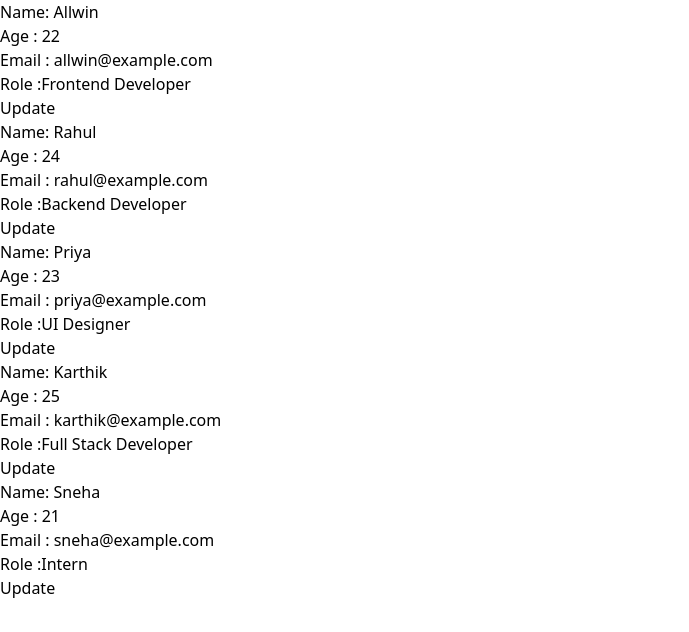
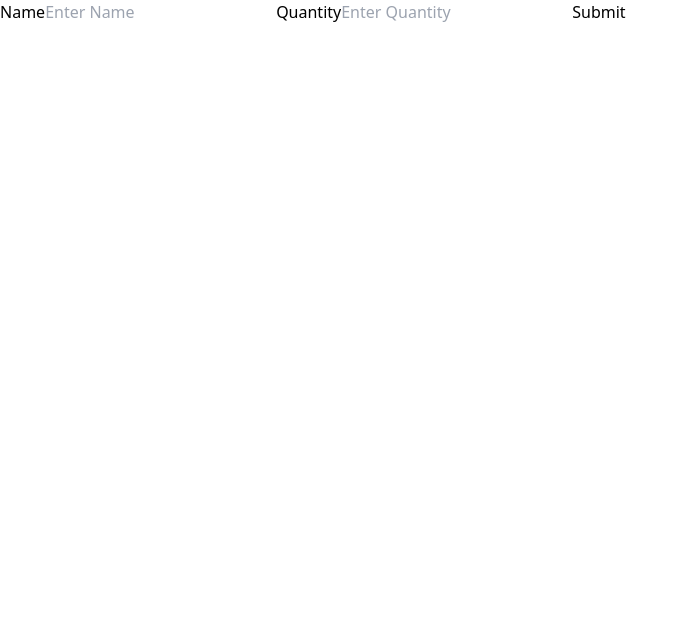
Before and after one commit to Allwin-d/Practice, a React (Vite) app: page / in a window 1280 px wide. Shown: the top 632 px of the page, without its empty margins (0-689 px from the left). Built offline with nearby package versions, Linux system fonts and the light colour scheme.

Commit message:
useState adding an item

```diff
--- a/src/App.tsx
+++ b/src/App.tsx
@@ -10,8 +10,9 @@
 // import ArrayOfObj from "./components/ArrayOfObj";
 // import Counter from "./components/UseState/Counter";
 // import TodoList from "./components/UseState/TodoList";
+// import Profiles from "./components/UseState/Profiles";
 
-import Profiles from "./components/UseState/Profiles";
+import ShoppingList from "./components/UseState/ShoppingList";
 
 const App = () => {
   return (
@@ -28,7 +29,8 @@ const App = () => {
       <Greetings timeOfDay = "Morning"/> */}
       {/* <Counter /> */}
       {/* <TodoList /> */}
-      <Profiles />
+      {/* <Profiles /> */}
+      <ShoppingList />
     </div>
   );
 };
--- a/src/components/UseState/Profiles.tsx
+++ b/src/components/UseState/Profiles.tsx
@@ -60,6 +60,7 @@ const Profiles = () => {
     const updated = profile.map((item) =>
       item.id === val.id ? { ...item, name: "Jesus" } : item
     );
+    console.log("Updated variable values : ", updated);
     setProfile(updated);
   }
 
--- /dev/null
+++ b/src/components/UseState/ShoppingList.tsx
@@ -0,0 +1,69 @@
+import { useState } from "react";
+
+type singleProd = {
+  name: string;
+  quantity: string;
+};
+
+const ShoppingList = () => {
+  const [items, setItems] = useState<singleProd[]>([]);
+  const [prod, setProd] = useState<singleProd>({
+    name: "",
+    quantity: "",
+  });
+
+  function handleChange(e: React.ChangeEvent<HTMLInputElement>) {
+    const { name, value } = e.target;
+
+    setProd((prev) => ({
+      ...prev,
+      [name]: value,
+    }));
+  }
+
+  function handleSubmit(e: React.FormEvent) {
+    e.preventDefault(); // ✅ prevent page reload
+
+    if (!prod.name || !prod.quantity) return;
+
+    setItems((prev) => [...prev, prod]); // ✅ add to list
+    setProd({ name: "", quantity: "" }); // ✅ clear input
+  }
+
+  return (
+    <div>
+      <form onSubmit={handleSubmit}>
+        <label>Name</label>
+        <input
+          type="text"
+          value={prod.name}
+          name="name"
+          placeholder="Enter Name"
+          onChange={handleChange}
+        />
+
+        <label>Quantity</label>
+        <input
+          type="text"
+          value={prod.quantity}
+          name="quantity"
+          placeholder="Enter Quantity"
+          onChange={handleChange}
+        />
+
+        <button type="submit">Submit</button>
+      </form>
+
+      {/* ✅ Display List */}
+      <ul>
+        {items.map((item, index) => (
+          <li key={index}>
+            {item.name} - {item.quantity}
+          </li>
+        ))}
+      </ul>
+    </div>
+  );
+};
+
+export default ShoppingList;
```
